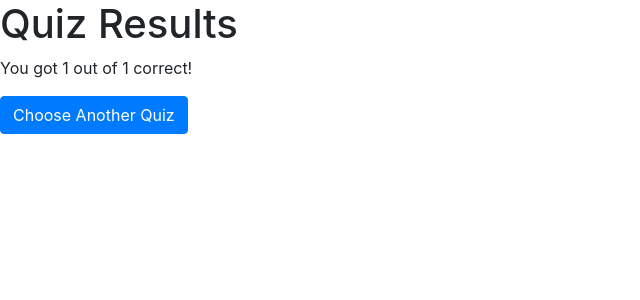
After one commit to Tailer-thunder/Web_victorines, a Flask app: template templates/quiz_results.html in a window 1280 px wide. The commit adds this page. Shown: the top 300 px of the page, without its empty margins (0-640 px from the left). Run offline with Flask 3, Linux system fonts and the light colour scheme; the template is opened without the code that fills it: most values are stand-ins (such as "Sample title", 1, 10 or a date in 2020); some libraries are stand-ins or nearby versions.

Commit message:
Test quiz

```diff
--- a/app.py
+++ b/app.py
@@ -16,6 +16,13 @@ class User(db.Model):
     email = db.Column(db.String(100), unique=True, nullable=False)
     password = db.Column(db.String(100), nullable=False)
 
+class Question(db.Model):
+    id = db.Column(db.Integer, primary_key=True)
+    question_text = db.Column(db.String(500), nullable=False)
+    correct_answer = db.Column(db.String(100), nullable=False)
+    wrong_answer1 = db.Column(db.String(100), nullable=False)
+    wrong_answer2 = db.Column(db.String(100), nullable=False)
+    wrong_answer3 = db.Column(db.String(100), nullable=False)
 
 @app.route('/')
 def index():
@@ -72,7 +79,45 @@ def quiz_selection():
     return render_template('quiz_selection.html')
 @app.route('/start_quiz/<quiz_id>', methods=['GET', 'POST'])
 def start_quiz(quiz_id):
-    pass
+    return f"Starting quiz {quiz_id}"
+
+@app.route('/start_quiz/breaking_bad', methods=['GET'])
+def start_breaking_bad_quiz():
+    questions = [
+        {
+            'question': 'What is the main character\'s name in Breaking Bad?',
+            'answers': ['Walter White', 'Jesse Pinkman', 'Saul Goodman', 'Gus Fring'],
+            'correct_answer': 'Walter White'
+        },
+        {
+            'question': 'Who is Jesse Pinkman\'s former chemistry teacher?',
+            'answers': ['Walter White', 'Gus Fring', 'Saul Goodman', 'Mike Ehrmantraut'],
+            'correct_answer': 'Walter White'
+        }
+        # можно ещё вопросов, наподобие этого ещё викторин сделать черезе ссылочку по кнопочке из quiz_selection
+    ]
+    return render_template('quiz.html', questions=questions)
+
+
+@app.route('/submit_quiz_answers', methods=['POST'])
+def submit_quiz_answers():
+    # Получаем ответы пользователя из запроса
+    user_answers = request.form
+
+    # Правильные ответы только на эту викторину к сожалению ((((
+    correct_answers = {
+        "What is the main character's name in Breaking Bad?": 'Walter White',
+        "Who is Jesse Pinkman's former chemistry teacher?": 'Walter White'
+    }
+
+    # Подсчитываем количество правильных ответов
+    num_correct_answers = 0
+    for question, user_answer in user_answers.items():
+        if user_answer == correct_answers.get(question):
+            num_correct_answers += 1
+
+    # Возвращаем результаты на отдельную страницу
+    return render_template('quiz_results.html', num_correct=num_correct_answers, total_questions=len(correct_answers))
 
 if __name__ == '__main__':
     with app.app_context():
--- /dev/null
+++ b/templates/quiz_results.html
@@ -0,0 +1,15 @@
+<!DOCTYPE html>
+<html lang="en">
+<head>
+    <meta charset="UTF-8">
+    <meta name="viewport" content="width=device-width, initial-scale=1.0">
+    <title>Quiz Results</title>
+    <link rel="stylesheet" href="https://stackpath.bootstrapcdn.com/bootstrap/4.5.2/css/bootstrap.min.css">
+</head>
+<body>
+    <h1>Quiz Results</h1>
+    <p>You got {{ num_correct }} out of {{ total_questions }} correct!</p>
+
+    <a href="{{ url_for('quiz_selection') }}" class="btn btn-primary">Choose Another Quiz</a>
+</body>
+</html>
--- a/templates/quiz_selection.html
+++ b/templates/quiz_selection.html
@@ -35,7 +35,7 @@
         <h2 class="text-center">Quiz Selection</h2>
         <ul class="quiz-list">
             <li><a href="{{ url_for('start_quiz', quiz_id='breaking_bad') }}">Breaking Bad Quiz</a></li>
-            <!-- Add more quiz links here -->
+            <!-- Cюда кнопочки для викторины ещё нужно -->
         </ul>
     </div>
 </body>
```
Also changed, not shown: templates/quiz.html (+47 -16 lines), instance/quiz.db.
